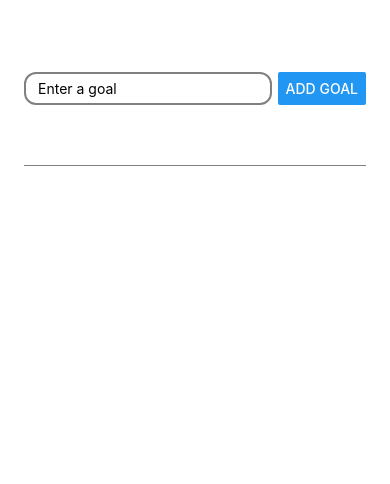
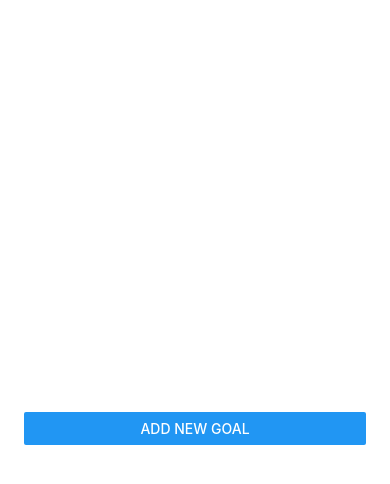
Before and after one commit to nico-bt/react-native-goals, a React Native app: screen / in a window 390 px wide. Shown: the top 484 px of the page. Built offline with nearby package versions, Linux system fonts and the light colour scheme.

Commit message:
Change input into a modal, add image and styles

```diff
--- a/App.js
+++ b/App.js
@@ -1,10 +1,11 @@
 import { StatusBar } from "expo-status-bar"
 import { useState } from "react"
-import { FlatList, StyleSheet, View } from "react-native"
+import { Button, FlatList, StyleSheet, View } from "react-native"
 import GoalItem from "./components/GoalItem"
 import GoalInput from "./components/GoalInput"
 
 export default function App() {
+  const [modalIsVisible, setModalIsVisible] = useState(false)
   const [goals, setGoals] = useState([])
 
   const addGoalHandler = (goalInput) => {
@@ -20,9 +21,19 @@
   }
 
   return (
+    <>
+      <StatusBar />
       <View style={styles.container}>
-      <GoalInput addGoalHandler={addGoalHandler} />
+        <Button title="Add New Goal" onPress={() => setModalIsVisible(true)} />
 
+        {/* Modal */}
+        <GoalInput
+          addGoalHandler={addGoalHandler}
+          visible={modalIsVisible}
+          setModalIsVisible={setModalIsVisible}
+        />
+
+        {goals.length > 0 && (
           <View style={styles.goalsContainer}>
             <FlatList
               // Usa .key automáticamente tomada de la data que pasamos. Si no usar keyExtractor
@@ -38,7 +49,9 @@
               }}
             />
           </View>
+        )}
       </View>
+    </>
   )
 }
 
@@ -46,8 +59,12 @@
   container: {
     flex: 1,
     padding: 24,
+    paddingTop: 36,
+    alignContent: "center",
+    justifyContent: "center",
   },
   goalsContainer: {
     flex: 5,
+    marginVertical: 16,
   },
 })
--- a/components/GoalInput.js
+++ b/components/GoalInput.js
@@ -1,30 +1,46 @@
 import React, { useState } from "react"
-import { Button, StyleSheet, TextInput, View } from "react-native"
+import { Button, Image, Modal, StyleSheet, TextInput, View } from "react-native"
 
-function GoalInput({ addGoalHandler }) {
+function GoalInput({ addGoalHandler, visible, setModalIsVisible }) {
   const [goalInput, setGoalInput] = useState("")
 
   const inputHandler = (text) => {
     setGoalInput(text)
   }
 
-  const onPressHandler = () => {
+  const pressAdd = () => {
     if (goalInput) {
       addGoalHandler(goalInput)
       setGoalInput("")
+      setModalIsVisible(false)
     }
   }
 
+  const pressCancel = () => {
+    setGoalInput("")
+    setModalIsVisible(false)
+  }
+
   return (
+    <Modal visible={visible} animationType="slide">
       <View style={styles.inputContainer}>
+        <Image
+          source={require("../assets/add_task.png")}
+          style={styles.image}
+        />
         <TextInput
           placeholder="Enter a goal"
           style={styles.input}
           onChangeText={inputHandler}
           value={goalInput}
+          autoFocus
         />
-      <Button title="Add Goal" onPress={onPressHandler} />
+        <View style={styles.buttonsContainer}>
+          <Button title="Cancel" onPress={pressCancel} color={"gray"} />
+          <Button title="Add Goal" onPress={pressAdd} color={"darkblue"} />
         </View>
+      </View>
+    </Modal>
   )
 }
 
@@ -33,20 +49,27 @@
 const styles = StyleSheet.create({
   inputContainer: {
     flex: 1,
-    flexDirection: "row",
     gap: 6,
     alignItems: "center",
-    paddingBottom: 12,
-    marginBottom: 12,
-    borderBottomWidth: 1,
-    borderBottomColor: "gray",
+    justifyContent: "center",
+    padding: 12,
+  },
+  image: {
+    width: 150,
+    height: 150,
+    marginBottom: 10,
   },
   input: {
-    flex: 1,
+    width: "100%",
     borderColor: "gray",
     borderWidth: 2,
     borderRadius: 12,
     padding: 6,
     paddingHorizontal: 12,
   },
+  buttonsContainer: {
+    flexDirection: "row",
+    gap: 10,
+    marginTop: 10,
+  },
 })
```
Also changed, not shown: assets/add_task.png (added). Lines whose indentation alone changed are shown as unchanged.
